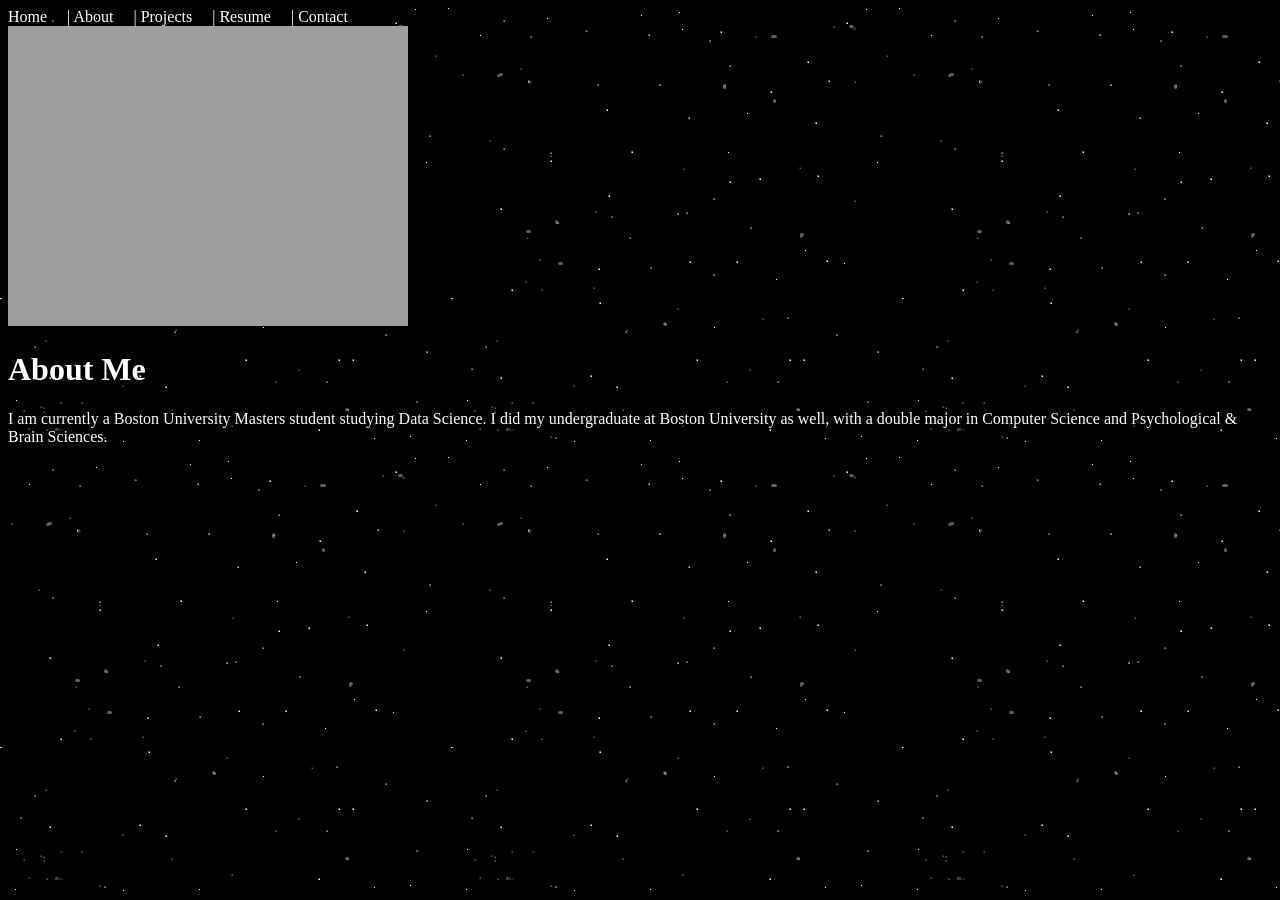
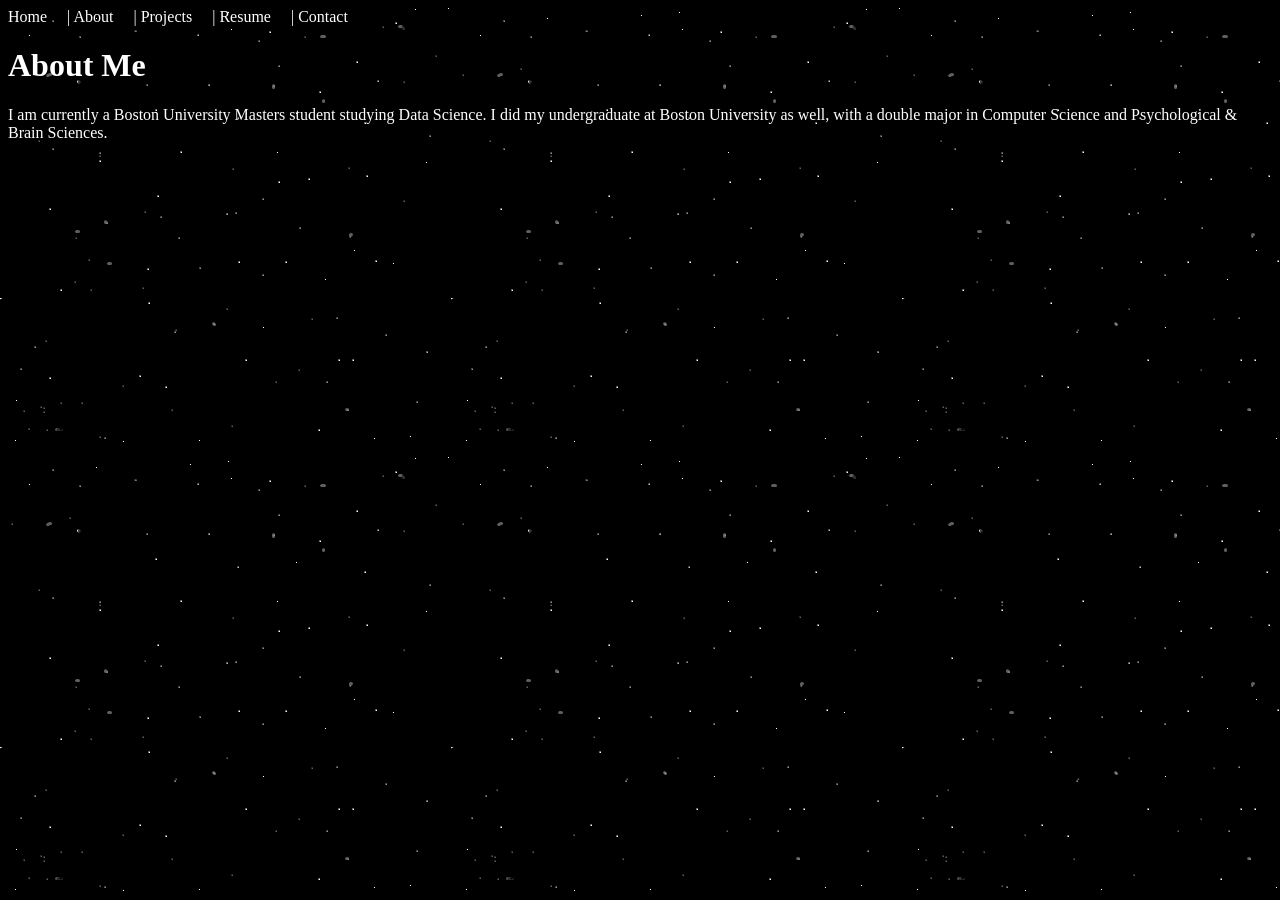
Before and after one commit to Julianzen/julians.github.io, a Jekyll site: the page built from about.md, in a window 1280 px wide. Built offline with Jekyll 4.4.1, drawn with Linux system fonts in a browser that asks for light colours.

Commit message:
Remove background image from about.md
Removed background image from about section.

```diff
--- a/about.md
+++ b/about.md
@@ -5,7 +5,6 @@ title: "About"
 
 <div class="about-section">
   <div class="about-overlay">
-    <img src="https://julianzen.github.io/julians.github.io/assets/images/IMG_2366.jpg" alt="Background" class="about-image">
     <div class="about-box">
       <h1>About Me</h1>
       <p>
```
